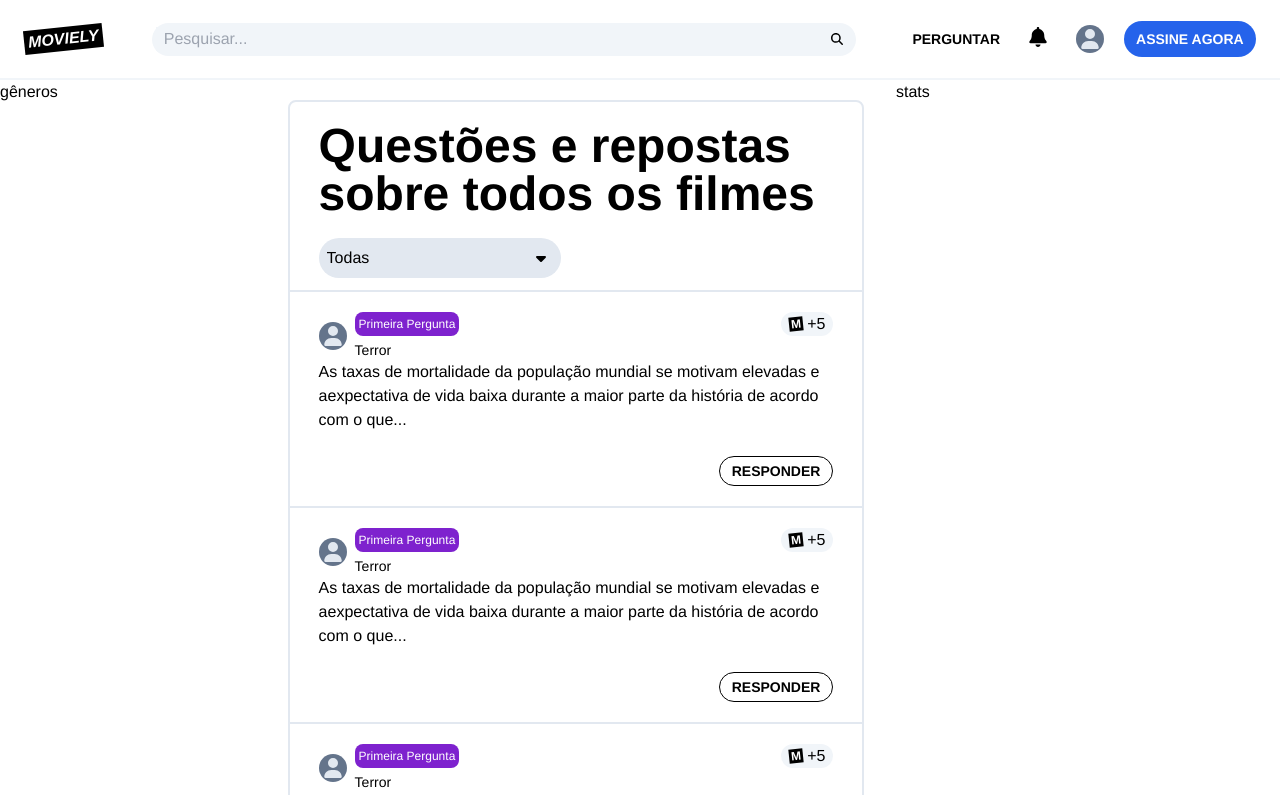
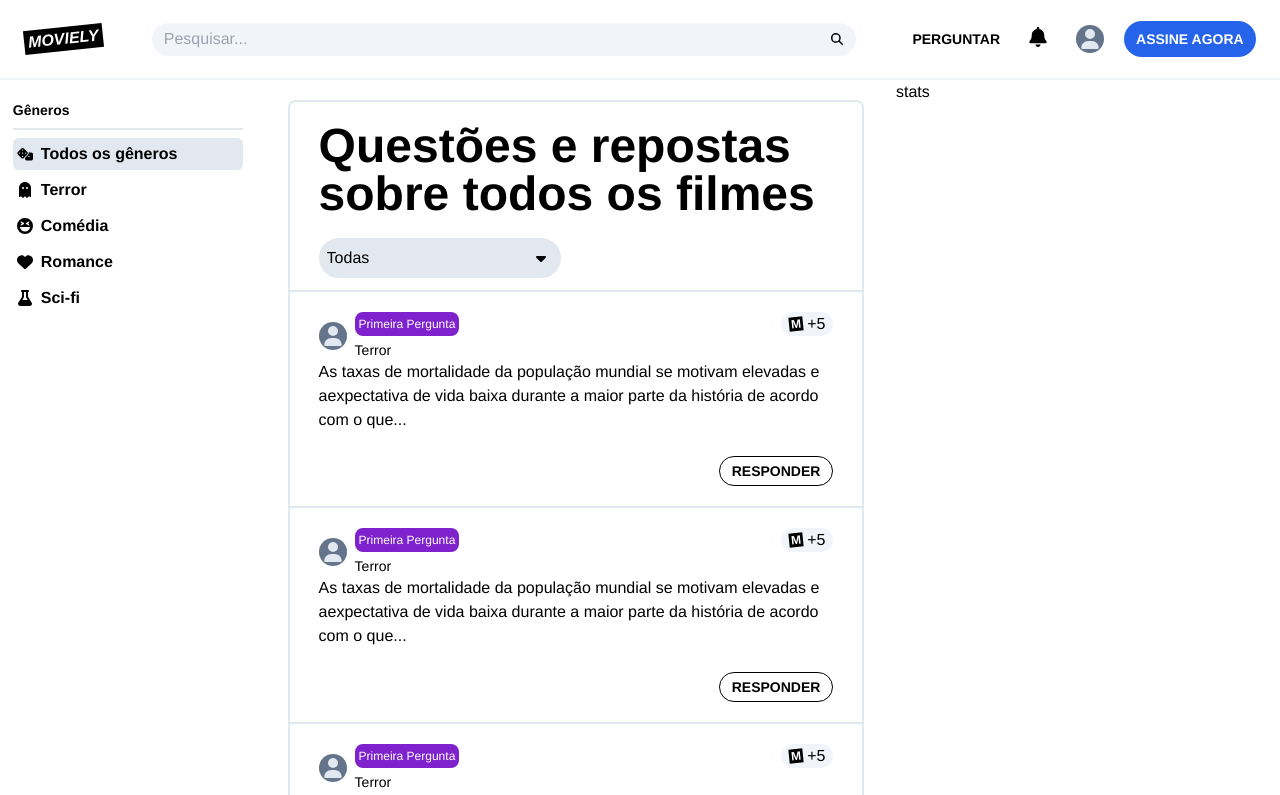
Before and after one commit to Eupou/moviely, a Next.js app: page / in a window 1280 px wide. Shown: the top 795 px of the page. Built offline with nearby package versions, Linux system fonts and the light colour scheme.

Commit message:
feat: add filters component

```diff
--- /dev/null
+++ b/src/components/FilterLi.jsx
@@ -0,0 +1,14 @@
+import { FontAwesomeIcon } from "@fortawesome/react-fontawesome"
+
+export default function FilterLi({ isActive, handleActiveLi, icon, children }) {
+  const selected = isActive ? "bg-slate-200" : null
+  return (
+    <li
+      className={`flex items-center hover:cursor-pointer mt-1 rounded-md p-1 ${selected}`}
+      onClick={handleActiveLi}
+    >
+      <FontAwesomeIcon className="w-4" icon={icon} />
+      <p className="ml-2 font-bold">{children}</p>
+    </li>
+  )
+}
--- a/src/components/Filters.jsx
+++ b/src/components/Filters.jsx
@@ -1,3 +1,43 @@
+"use client"
+import FilterLi from "./FilterLi"
+import {
+  faFlask,
+  faDice,
+  faGhost,
+  faFaceLaughSquint,
+  faHeart,
+} from "@fortawesome/free-solid-svg-icons"
+import { useState } from "react"
+
 export default function Filters() {
-  return <aside className="hidden lg:block  w-[20%]">gêneros</aside>
+  const [activeLi, setActiveLi] = useState(0)
+  const movieGender = [
+    { text: "Todos os gêneros", icon: faDice },
+    { text: "Terror", icon: faGhost },
+    { text: "Comédia", icon: faFaceLaughSquint },
+    { text: "Romance", icon: faHeart },
+    { text: "Sci-fi", icon: faFlask },
+  ]
+
+  return (
+    <aside className="hidden lg:block w-[20%] mt-5">
+      <section className="w-[90%] m-auto">
+        <h1 className="font-bold text-sm">Gêneros</h1>
+        <hr className=" text-slate-200 bg-slate-200 my-2 h-[2px]" />
+        <ul>
+          {movieGender &&
+            movieGender.map((gender, id) => (
+              <FilterLi
+                key={id}
+                isActive={activeLi == id}
+                handleActiveLi={() => setActiveLi(id)}
+                icon={gender.icon}
+              >
+                {gender.text}
+              </FilterLi>
+            ))}
+        </ul>
+      </section>
+    </aside>
+  )
 }
```
